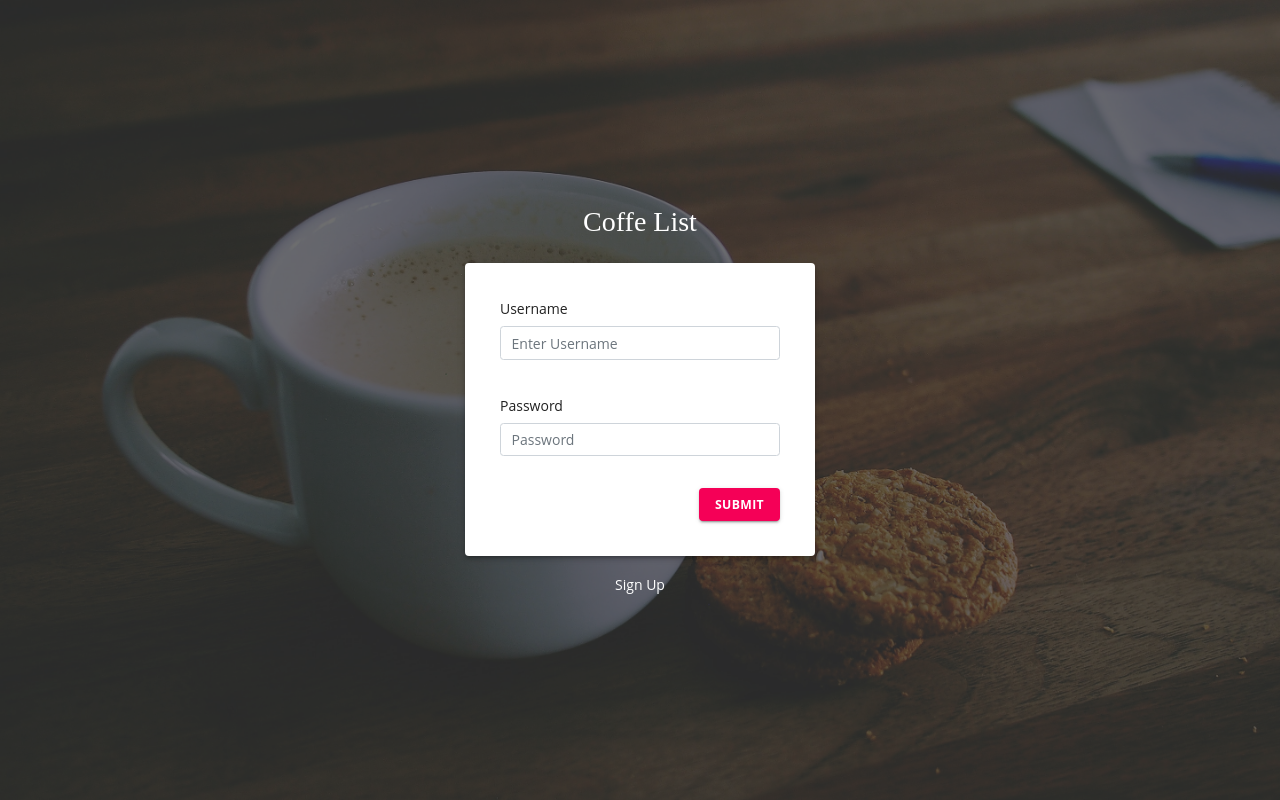
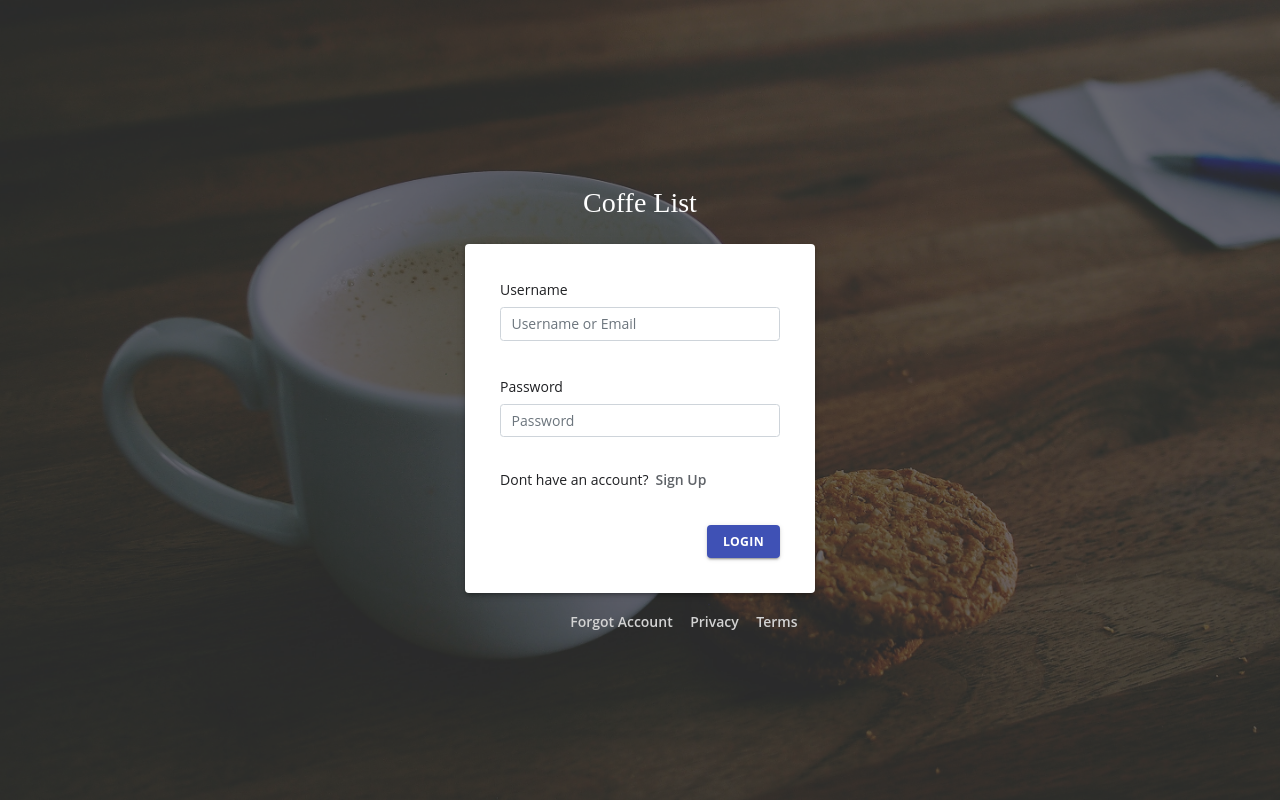
Before and after one commit to marvenwilsons/my-react-todo-list, a React (Create React App) app: page / in a window 1280 px wide. Built offline with nearby package versions, Linux system fonts and the light colour scheme; what webfontloader would draw is missing.

Commit message:
refactor login page

```diff
--- a/src/App.css
+++ b/src/App.css
@@ -594,3 +594,11 @@ body {
   color: rgba(51, 51, 51, 0.568);
   transition: 0.3s;
 }
+
+.textColorSecondary {
+  color: #5f6368;
+}
+
+.textColorPrimary {
+  color: #202124;
+}
--- a/src/components/listcontents/content.js
+++ b/src/components/listcontents/content.js
@@ -27,13 +27,9 @@ export class content extends Component {
               <div className="padbottom025 flex flexend"></div>
               <Divider></Divider>
               {/*  */}
-              <Card
-                elavation={5}
-                className="pad025 marginbottom125 margintop125"
-                elavation={3}
-              >
+              <div className="pad025 marginbottom125 margintop125">
                 <div className="fullwidth pad050">Context</div>
-              </Card>
+              </div>
               <Divider></Divider>
 
               <div className="pad025">
--- a/src/pages/home.js
+++ b/src/pages/home.js
@@ -28,19 +28,32 @@ export default function home() {
         style={{ width: "350px", zIndex: "100" }}
       >
         {/* username */}
-        <Form.Group className="pad125" controlId="formBasicEmail">
+        <Form.Group
+          className="pad125 textColorPrimary"
+          controlId="formBasicEmail"
+        >
           <Form.Label>Username</Form.Label>
-          <Form.Control type="email" placeholder="Enter Username" />
+          <Form.Control type="email" placeholder="Username or Email" />
           <Form.Text className="text-muted"></Form.Text>
         </Form.Group>
         {/* password */}
         <Form.Group
-          className="padleft125 padright125"
+          className="padleft125 padright125 textColorPrimary"
           controlId="formBasicPassword"
         >
           <Form.Label>Password</Form.Label>
           <Form.Control type="password" placeholder="Password" />
         </Form.Group>
+
+        <div className="pad125 textColorPrimary">
+          Dont have an account?
+          <span
+            style={{ fontWeight: "600" }}
+            className="marginleft050 textColorSecondary pointer"
+          >
+            Sign Up
+          </span>{" "}
+        </div>
 
         {/* alert */}
         {/* <div className="padtop125 padleft125 padright125">
@@ -48,18 +61,35 @@ export default function home() {
         </div> */}
         {/* submit */}
         <div className="pad125 flex flexend">
-          <Button variant="contained" color="secondary" type="submit">
-            <strong>Submit</strong>
+          <Button variant="contained" color="primary" type="submit">
+            <strong>Login</strong>
           </Button>
         </div>
       </Paper>
 
-      <div className="flex flexcenter">
+      <div style={{ width: "350px", zIndex: "100" }} className="flex flexend">
         <span
           style={{ color: "white", zIndex: "100" }}
-          className="pointer pad125"
+          className="pointer padtop125"
         >
-          Sign Up
+          <span
+            style={{ fontWeight: "600", color: "lightgray" }}
+            className="marginright125"
+          >
+            Forgot Account
+          </span>
+          <span
+            style={{ fontWeight: "600", color: "lightgray" }}
+            className="marginright125"
+          >
+            Privacy
+          </span>
+          <span
+            className="marginright125"
+            style={{ fontWeight: "600", color: "lightgray" }}
+          >
+            Terms
+          </span>
         </span>
       </div>
     </div>
```
